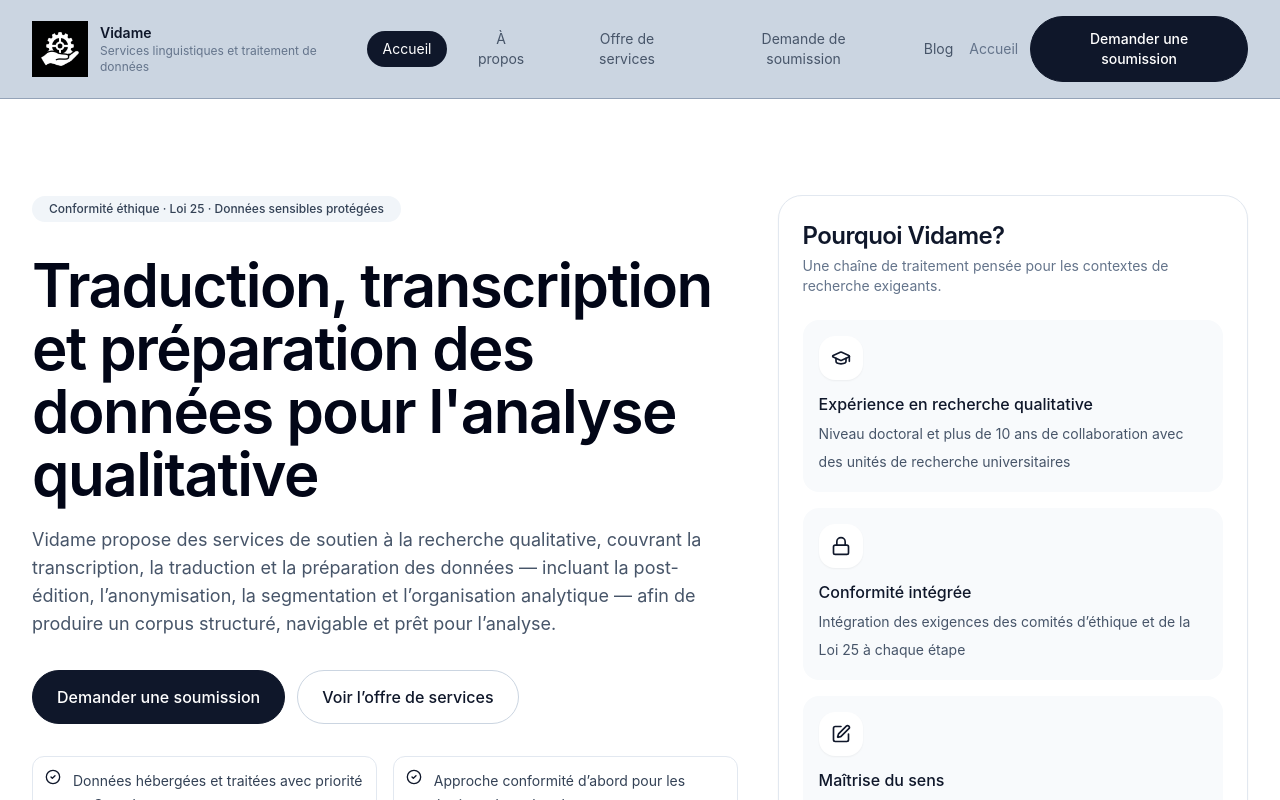
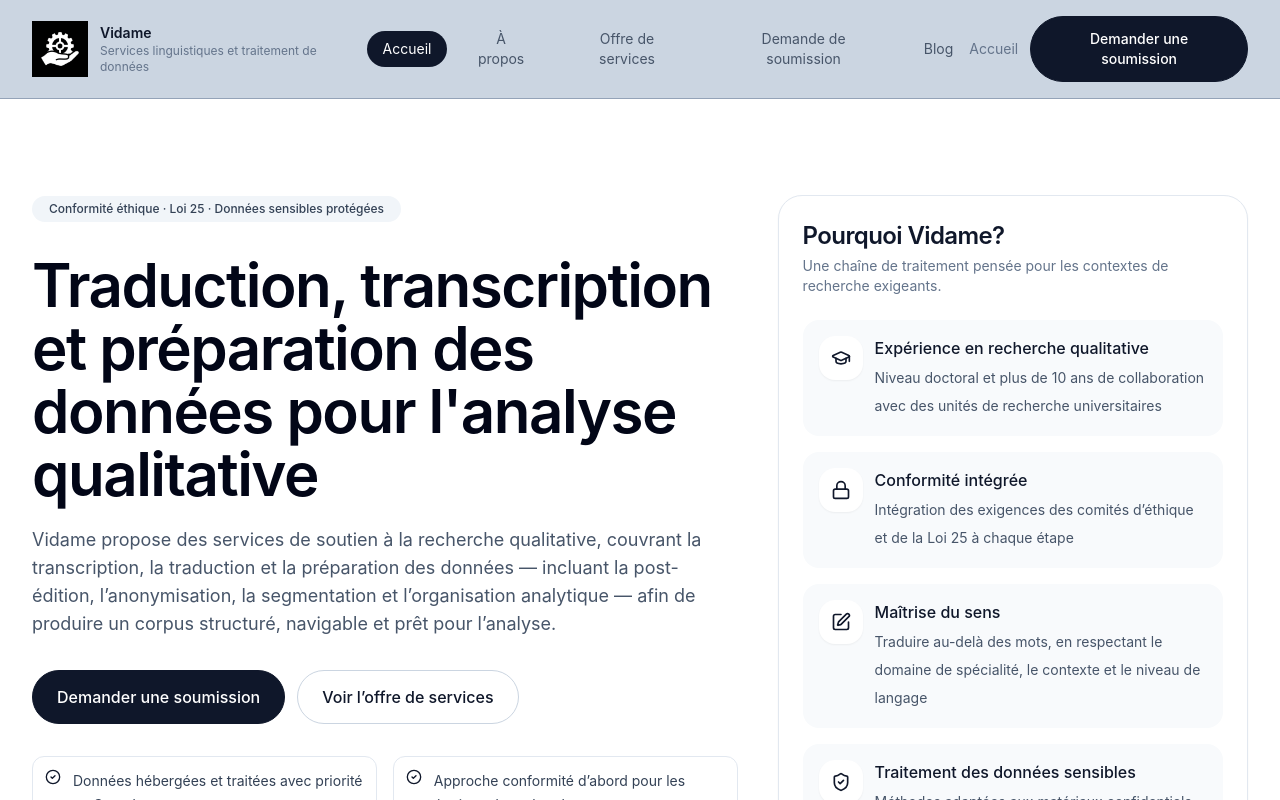
Before and after one commit to momopro21/vidame-recherche, a React (Vite) app: page / in a window 1280 px wide. Shown: the top 800 px of the page. Built offline with nearby package versions, Linux system fonts and the light colour scheme; the HTML template or start-up script is replaced by a standard one.

Commit message:
Update item display structure in App.tsx
Refactor layout for item display in App component.

```diff
--- a/src/App.tsx
+++ b/src/App.tsx
@@ -387,11 +387,15 @@ function Accueil({ setPage }: { setPage: (page: string) => void }) {
                 const Icon = item.icon;
                 return (
                   <div key={item.title} className="rounded-2xl bg-slate-50 p-4">
-                    <div className="mb-3 flex h-11 w-11 items-center justify-center rounded-2xl bg-white shadow-sm">
+                   <div className="flex items-start gap-3">
+                    <div className="flex h-11 w-11 shrink-0 items-center justify-center rounded-2xl bg-white shadow-sm">
                       <Icon className="h-5 w-5" />
                     </div>
-                    <div className="font-medium">{item.title}</div>
-                    <p className="mt-1 text-sm leading-7 text-slate-600">{item.text}</p>
+                    <div>
+                      <div className="font-medium">{item.title}</div>
+                      <p className="mt-1 text-sm leading-7 text-slate-600">{item.text}</p>
+                    </div>
+                    </div>
                   </div>
                 );
               })}
```
